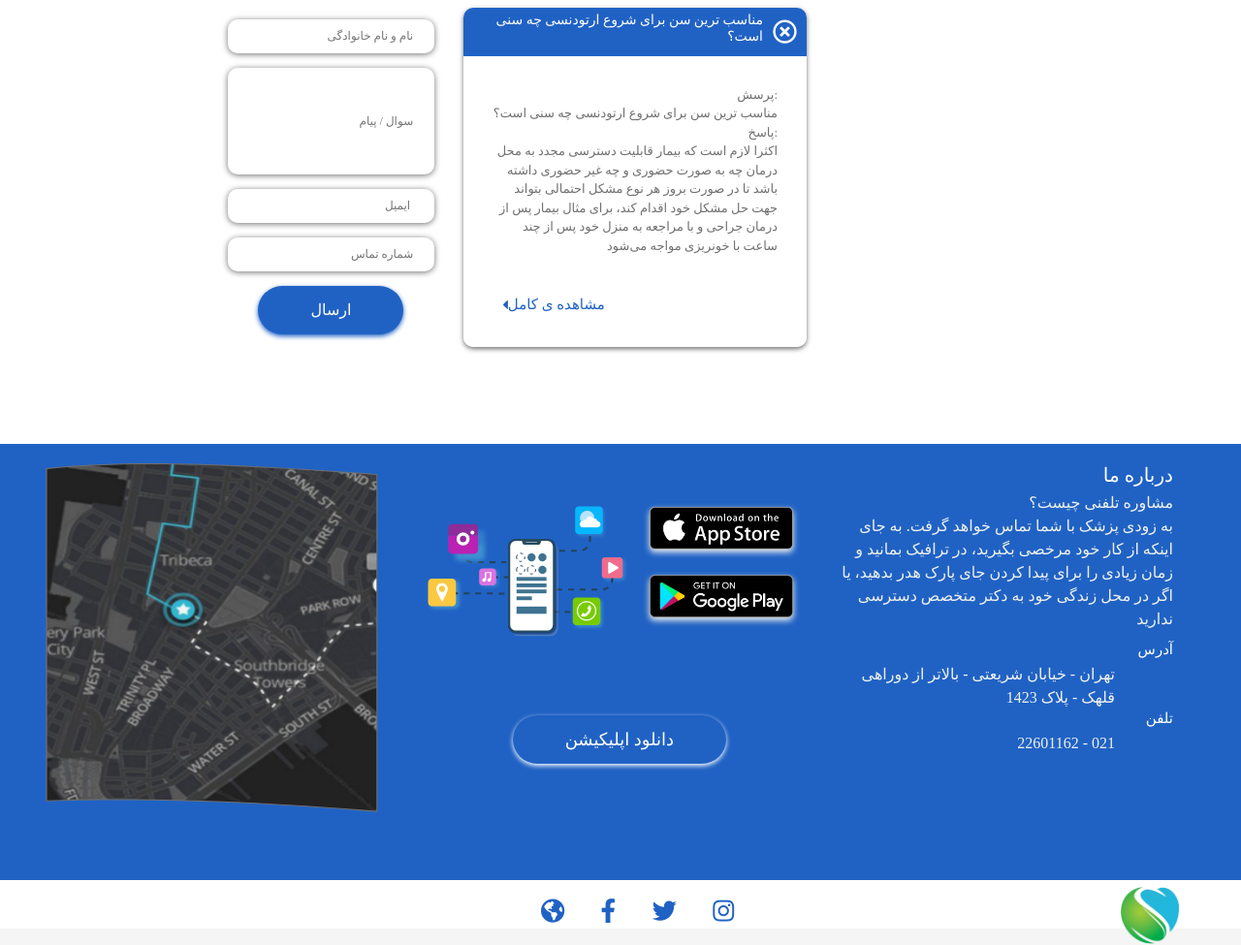
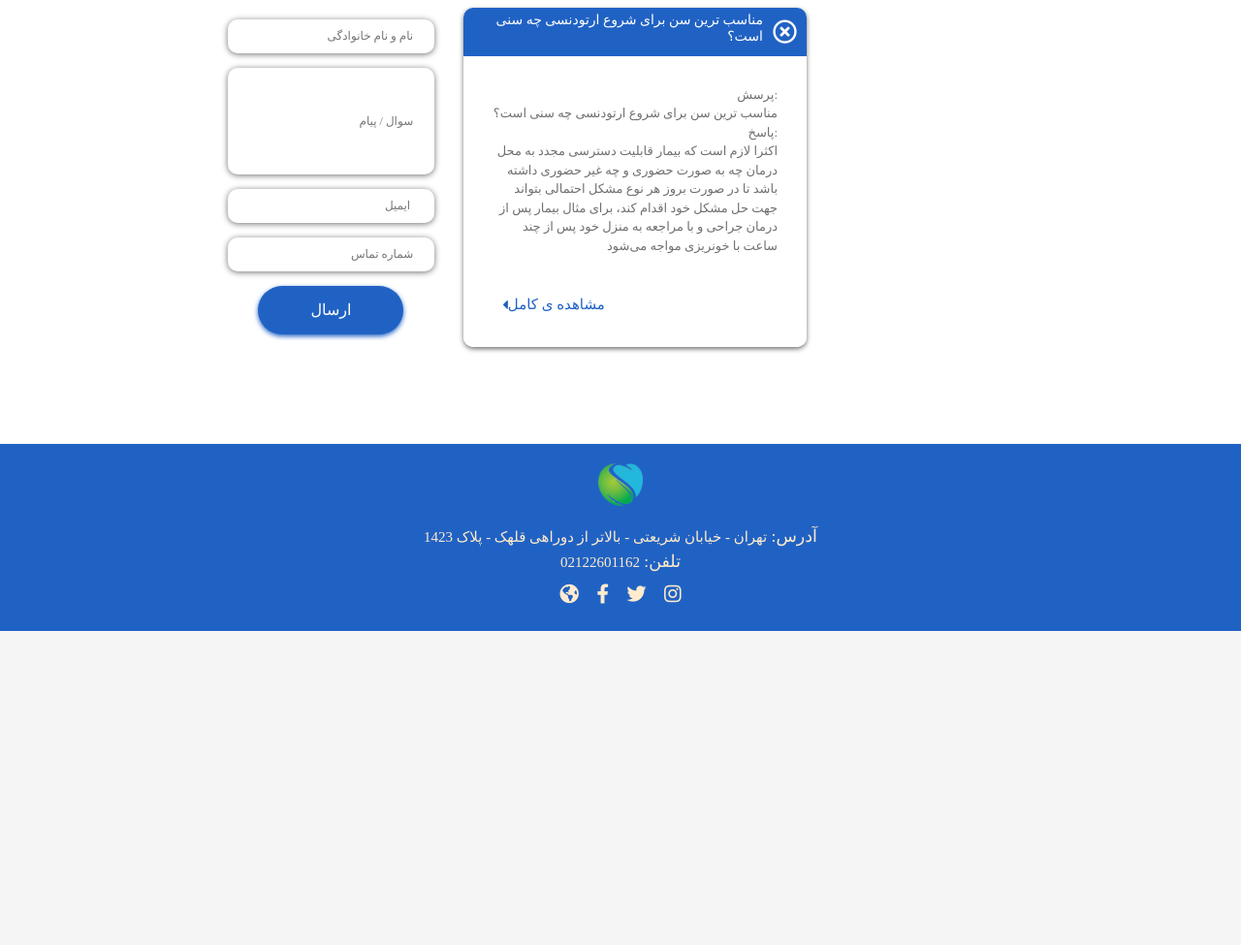
Before and after one commit to faezehbagheri/Sinsa.2.0.0, a website with bundled scripts: page category.html in a window 1280 px wide. Shown: the part 2125-3100 px from the top of the page at 97% size. After the commit the page ends 2776 px from the top, so only its background shows below. Built offline with nearby package versions, Linux system fonts and the light colour scheme; a web font is replaced by a local one.

Commit message:
change footer

```diff
--- a/category.html
+++ b/category.html
@@ -1261,7 +1261,19 @@
     </div>
 
     <!-- Desktop Footer -->
-    <footer class="footer">
+    <footer class="footer2 flex flex-column align-center justify-content-between">
+        <img src="./assets/img/Logo Icon@2x.png" >
+            <h3 >آدرس: <span>تهران - خیابان شریعتی - بالاتر از دوراهی قلهک - پلاک 1423</span></h3>
+        <h3>تلفن: <span>02122601162</span></h3>
+        <div class="">
+            <i class="fab fa-instagram "></i>
+            <i class="fab fa-twitter "></i>
+            <i class="fab fa-facebook-f "></i>
+            <i class="fas fa-globe-americas "></i>
+        </div>
+
+    </footer>
+    <!-- <footer class="footer">
         <img src="./assets/img/footer.png" class="footer__background">
         <div class="footer__main flex wrap align-start justi-around">
             <div class="footer__about-us col-6 col-xl-4">
@@ -1289,7 +1301,6 @@
             </div>
         </div>
         <div class="footer__bottom flex ">
-            <!-- <img src="./assets/img/footer-background.png" class="footer__bottom-background"> -->
             <img src="./assets/img/Logo Icon@2x.png" class="footer__logo">
             <div class="footer__social">
                 <i class="fab fa-instagram footer__icon"></i>
@@ -1298,7 +1309,8 @@
                 <i class="fas fa-globe-americas footer__icon"></i>
             </div>
         </div>
-    </footer>
+    </footer> -->
+
 
 
     <!-- CDNs -->
--- a/sass/layout/_footer.scss
+++ b/sass/layout/_footer.scss
@@ -1,3 +1,24 @@
+.footer2{
+    background-color: var(--color-primary);
+    color: blanchedalmond;
+    padding: 2rem 5rem;
+
+    img{
+        height: 4.5rem;
+        margin-bottom: 2rem;
+        // margin: 2rem;
+    }
+
+
+    span{
+        font-size: 1.5rem;
+    }
+
+    i{
+        font-size: 2rem;
+        margin: 8px;
+    }
+}
 .footer{
     height: 50rem;
     width: 100%;
```
Also changed, not shown: doctors-list.html (+15 -3 lines), doctors.html (+15 -3 lines), illness.html (+15 -3 lines), interaction.html (+14 -3 lines), master.html (+15 -3 lines), result.html (+15 -3 lines), visit.html (+15 -3 lines), assets/css/style.css.
